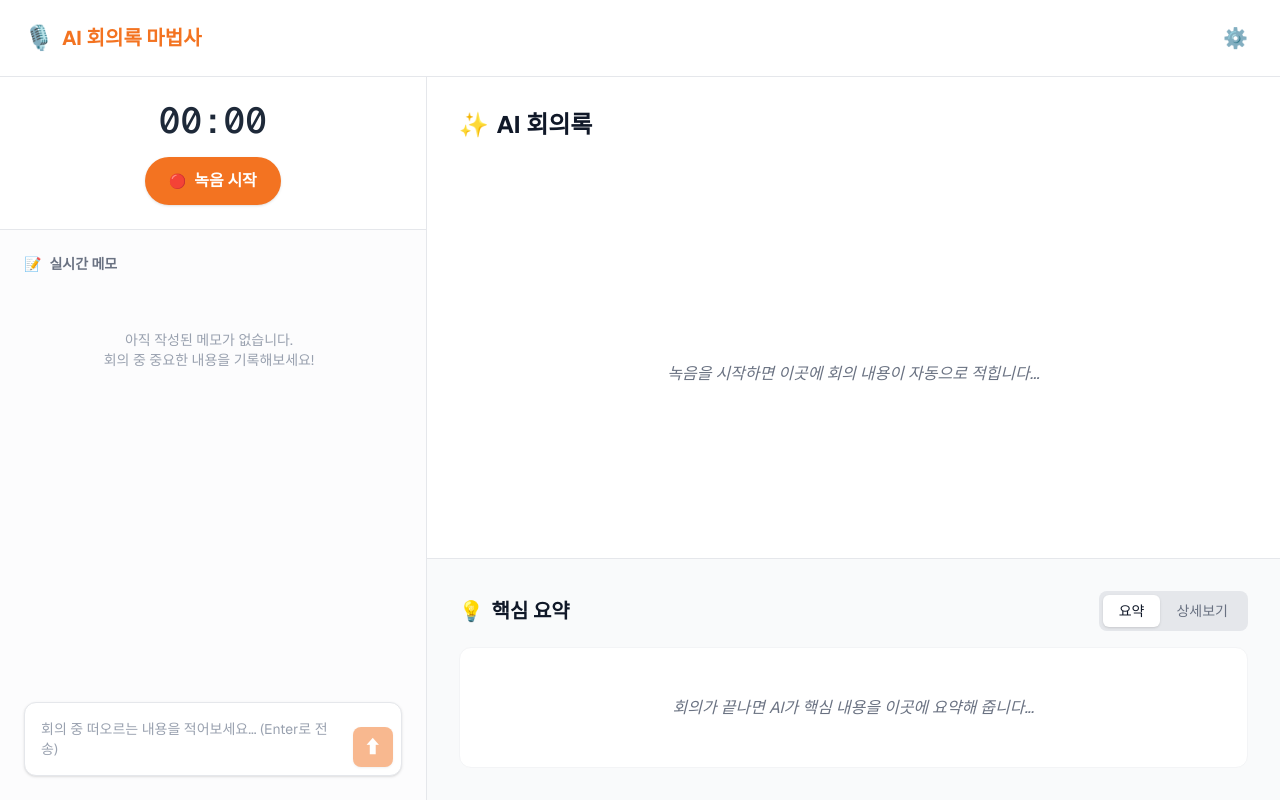
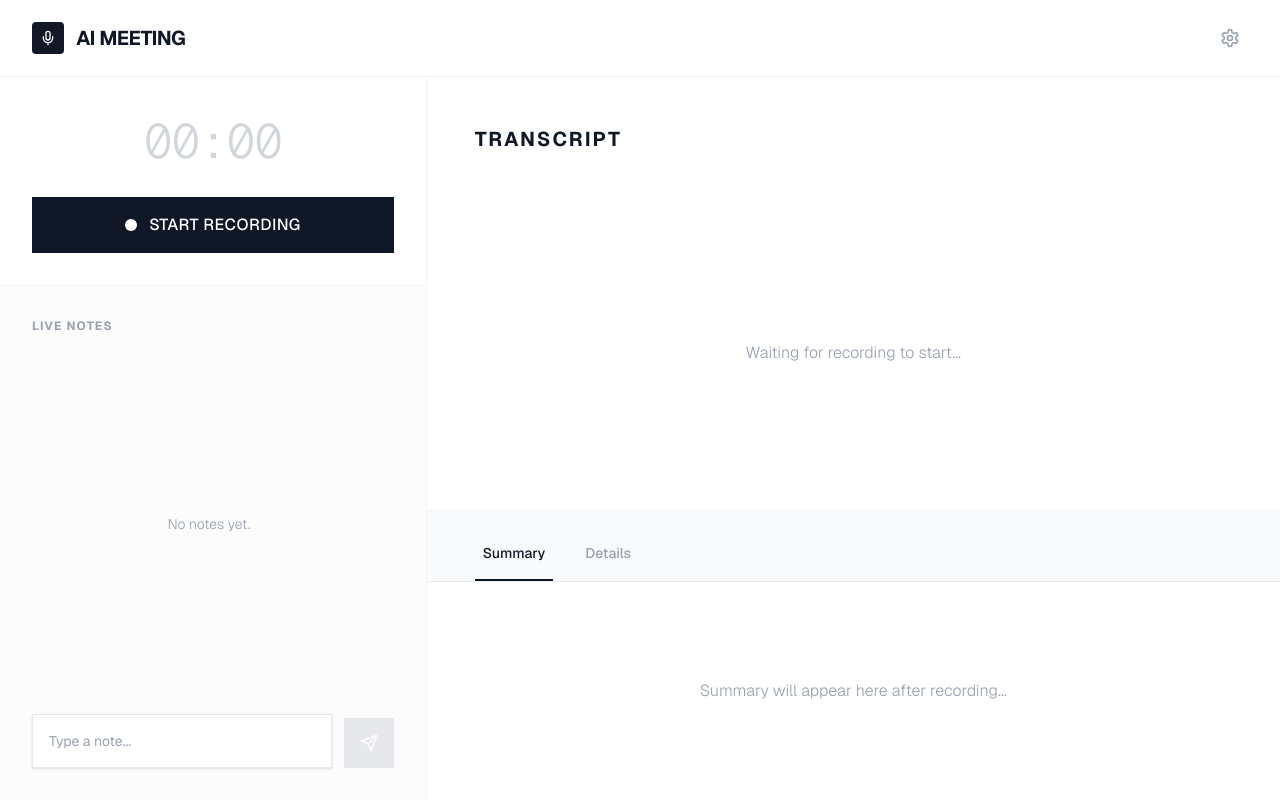
Before and after one commit to wisdom0924/ai_meeting_email, a Next.js app: page / in a window 1280 px wide. Built offline with nearby package versions, Linux system fonts and the light colour scheme.

Commit message:
디자인 변경

```diff
--- a/src/app/globals.css
+++ b/src/app/globals.css
@@ -1,9 +1,9 @@
 @import "tailwindcss";
 
 :root {
-  --background: #ffffff;
-  --foreground: #171717;
-  --primary: #F37321;
+  --background: #fafafa;
+  --foreground: #111827;
+  --primary: #111827;
 }
 
 @theme inline {
@@ -17,5 +17,6 @@
 body {
   background: var(--background);
   color: var(--foreground);
-  font-family: Arial, Helvetica, sans-serif;
+  font-family: var(--font-sans), Arial, Helvetica, sans-serif;
+  -webkit-font-smoothing: antialiased;
 }
--- a/src/components/Header.tsx
+++ b/src/components/Header.tsx
@@ -1,12 +1,14 @@
 export default function Header() {
   return (
-    <header className="flex items-center justify-between px-6 py-4 border-b border-gray-200">
-      <div className="flex items-center gap-2">
-        <div className="text-2xl">🎙️</div>
-        <h1 className="text-xl font-bold text-primary">AI 회의록 마법사</h1>
+    <header className="flex items-center justify-between px-8 py-5 bg-white/80 backdrop-blur-md border-b border-gray-100 sticky top-0 z-10">
+      <div className="flex items-center gap-3">
+        <div className="w-8 h-8 bg-primary rounded-sm flex items-center justify-center text-white text-sm">
+          <svg xmlns="http://www.w3.org/2000/svg" width="16" height="16" viewBox="0 0 24 24" fill="none" stroke="currentColor" strokeWidth="2" strokeLinecap="round" strokeLinejoin="round"><path d="M12 2a3 3 0 0 0-3 3v7a3 3 0 0 0 6 0V5a3 3 0 0 0-3-3Z"></path><path d="M19 10v2a7 7 0 0 1-14 0v-2"></path><line x1="12" x2="12" y1="19" y2="22"></line></svg>
+        </div>
+        <h1 className="text-xl font-bold tracking-tight text-gray-900">AI MEETING</h1>
       </div>
-      <button className="p-2 hover:bg-gray-100 rounded-md transition-colors">
-        <span className="text-xl">⚙️</span>
+      <button className="p-2 text-gray-400 hover:text-gray-900 transition-colors">
+        <svg xmlns="http://www.w3.org/2000/svg" width="20" height="20" viewBox="0 0 24 24" fill="none" stroke="currentColor" strokeWidth="2" strokeLinecap="round" strokeLinejoin="round"><path d="M12.22 2h-.44a2 2 0 0 0-2 2v.18a2 2 0 0 1-1 1.73l-.43.25a2 2 0 0 1-2 0l-.15-.08a2 2 0 0 0-2.73.73l-.22.38a2 2 0 0 0 .73 2.73l.15.1a2 2 0 0 1 1 1.72v.51a2 2 0 0 1-1 1.74l-.15.09a2 2 0 0 0-.73 2.73l.22.38a2 2 0 0 0 2.73.73l.15-.08a2 2 0 0 1 2 0l.43.25a2 2 0 0 1 1 1.73V20a2 2 0 0 0 2 2h.44a2 2 0 0 0 2-2v-.18a2 2 0 0 1 1-1.73l.43-.25a2 2 0 0 1 2 0l.15.08a2 2 0 0 0 2.73-.73l.22-.39a2 2 0 0 0-.73-2.73l-.15-.08a2 2 0 0 1-1-1.74v-.5a2 2 0 0 1 1-1.74l.15-.09a2 2 0 0 0 .73-2.73l-.22-.38a2 2 0 0 0-2.73-.73l-.15.08a2 2 0 0 1-2 0l-.43-.25a2 2 0 0 1-1-1.73V4a2 2 0 0 0-2-2z"></path><circle cx="12" cy="12" r="3"></circle></svg>
       </button>
     </header>
   );
--- a/src/components/RecordPanel.tsx
+++ b/src/components/RecordPanel.tsx
@@ -9,7 +9,7 @@ interface RecordPanelProps {
   onToggleRecord: () => void;
   memos: Memo[];
   onAddMemo: (text: string) => void;
-  audioLevel?: number; // 소리 크기를 받아오는 속성 추가
+  audioLevel?: number;
 }
 
 export default function RecordPanel({
@@ -20,10 +20,8 @@ export default function RecordPanel({
   onAddMemo,
   audioLevel = 0
 }: RecordPanelProps) {
-  // 사용자가 입력창에 쓰고 있는 글자를 저장하는 공간입니다.
   const [inputText, setInputText] = useState("");
 
-  // 초(seconds)를 받아서 '00:00' 모양으로 예쁘게 바꿔주는 함수예요.
   const formatTime = (seconds: number) => {
     const mins = Math.floor(seconds / 60);
     const secs = seconds % 60;
@@ -33,11 +31,10 @@ export default function RecordPanel({
   const handleAddMemo = () => {
     if (inputText.trim() === "") return;
     onAddMemo(inputText);
-    setInputText(""); // 전송 후 입력창 비우기
+    setInputText("");
   };
 
   const handleKeyDown = (e: React.KeyboardEvent<HTMLTextAreaElement>) => {
-    // Shift키 안누르고 Enter키만 눌렀을 때 메모가 전송되게 합니다!
     if (e.key === 'Enter' && !e.shiftKey) {
       e.preventDefault();
       handleAddMemo();
@@ -45,99 +42,109 @@ export default function RecordPanel({
   };
 
   return (
-    <section className="w-full md:w-1/3 min-h-[60vh] md:min-h-0 border-b md:border-b-0 md:border-r border-gray-200 flex flex-col bg-gray-50/50">
+    <section className="w-full md:w-1/3 min-h-[60vh] md:min-h-0 border-b md:border-b-0 md:border-r border-gray-100 flex flex-col bg-white">
 
       {/* 녹음 컨트롤러 부분 */}
-      <div className="p-4 md:p-6 border-b border-gray-200 flex flex-col items-center justify-center gap-4 bg-white">
-        <div className="text-5xl md:text-4xl font-mono font-medium text-gray-800 flex items-center gap-4">
+      <div className="p-8 border-b border-gray-100 flex flex-col items-center justify-center gap-6">
+        <div className="text-5xl font-mono font-light tracking-tight text-gray-900 flex items-center justify-center w-full h-16">
+          {isRecording ? (
+            <span className="text-red-500 animate-pulse">{formatTime(recordingTime)}</span>
+          ) : (
+            <span className="text-gray-300">00:00</span>
+          )}
+        </div>
+
         {isRecording && (
-            <div className="flex items-center gap-1 h-10">
+          <div className="flex items-center gap-1 h-6">
             {[
-                { delay: '0ms', baseH: 'h-4' },
-                { delay: '150ms', baseH: 'h-8' },
-                { delay: '300ms', baseH: 'h-5' },
-                { delay: '450ms', baseH: 'h-7' },
-                { delay: '600ms', baseH: 'h-3' },
+              { delay: '0ms', baseH: 'h-2' },
+              { delay: '150ms', baseH: 'h-5' },
+              { delay: '300ms', baseH: 'h-3' },
+              { delay: '450ms', baseH: 'h-6' },
+              { delay: '600ms', baseH: 'h-2' },
             ].map((bar, i) => (
               <div
                 key={i}
-                  className={`w-1.5 bg-red-500 rounded-full transition-all duration-300 ${
-                    audioLevel > 5 ? `animate-bounce ${bar.baseH}` : 'h-1.5'
+                className={`w-1 bg-gray-900 transition-all duration-300 ${
+                  audioLevel > 5 ? `animate-pulse ${bar.baseH}` : 'h-1'
                 }`}
                 style={{ animationDelay: bar.delay }}
               ></div>
             ))}
           </div>
         )}
-          <span className={isRecording ? "text-red-500" : ""}>
-            {formatTime(recordingTime)}
-          </span>
-        </div>
-        <div className="flex gap-4 w-full px-4 md:px-0 justify-center">
+
         <button
           onClick={onToggleRecord}
-            className={`flex-1 md:flex-none flex items-center justify-center gap-2 px-4 py-4 md:px-6 md:py-3 rounded-full font-bold shadow-sm transition-colors text-lg md:text-base ${
+          className={`w-full py-4 px-6 flex items-center justify-center gap-3 font-medium tracking-wide transition-all duration-300 ${
             isRecording
-                ? "bg-red-100 text-red-600 hover:bg-red-200"
-                : "bg-primary hover:bg-primary/90 text-white"
+              ? "bg-white border-2 border-red-500 text-red-500 hover:bg-red-50"
+              : "bg-gray-900 text-white hover:bg-gray-800"
           }`}
         >
-            <span className="text-xl md:text-sm">{isRecording ? "⏹️" : "🔴"}</span>
-            {isRecording ? "녹음 중지" : "녹음 시작"}
+          {isRecording ? (
+            <>
+              <div className="w-3 h-3 bg-red-500 rounded-sm"></div>
+              RECORDING
+            </>
+          ) : (
+            <>
+              <div className="w-3 h-3 bg-white rounded-full"></div>
+              START RECORDING
+            </>
+          )}
         </button>
-        </div>
       </div>
 
       {/* 실시간 메모 리스트 & 입력창 */}
-      <div className="flex flex-col flex-1 p-6 overflow-hidden">
-        <h2 className="text-sm font-semibold text-gray-500 mb-4 flex items-center gap-2">
-          <span>📝</span> 실시간 메모
+      <div className="flex flex-col flex-1 p-8 overflow-hidden bg-gray-50/50">
+        <h2 className="text-xs font-bold tracking-widest text-gray-400 uppercase mb-6">
+          Live Notes
         </h2>
 
-        <div className="flex-1 overflow-y-auto mb-4 pr-2 space-y-4">
+        <div className="flex-1 overflow-y-auto mb-6 pr-2 space-y-6">
           {memos.length === 0 ? (
-            <div className="text-gray-400 text-sm text-center mt-10">
-              아직 작성된 메모가 없습니다.<br/>회의 중 중요한 내용을 기록해보세요!
+            <div className="text-gray-400 text-sm flex items-center justify-center h-full font-light">
+              No notes yet.
             </div>
           ) : (
             memos.map((memo) => (
-              <div key={memo.id} className={`flex flex-col ${memo.type === 'system' ? 'items-center' : 'items-end'}`}>
+              <div key={memo.id} className="flex flex-col gap-1">
                 {memo.type === 'system' ? (
-                  <div className="bg-gray-100 text-gray-600 px-4 py-3 rounded-lg my-2 text-sm text-center shadow-sm w-full max-w-[90%]">
-                    <div className="font-medium">{memo.text}</div>
+                  <div className="w-full text-center py-4">
+                    <span className="text-xs font-medium text-gray-400 uppercase tracking-wider">{memo.text}</span>
                     {memo.audioUrl && (
-                      <audio controls src={memo.audioUrl} className="w-full h-8 mt-3" />
+                      <audio controls src={memo.audioUrl} className="w-full h-8 mt-3 opacity-70 grayscale" />
                     )}
-                    <div className="text-xs text-gray-400 mt-2">{memo.time}</div>
                   </div>
                 ) : (
-                  <>
-                    <div className="bg-primary/10 text-gray-800 px-4 py-2 rounded-2xl rounded-tr-sm inline-block max-w-[90%] shadow-sm text-sm">
+                  <div className="flex flex-col items-end gap-1">
+                    <div className="bg-white border border-gray-100 text-gray-800 px-5 py-3 shadow-sm text-sm w-[85%] leading-relaxed rounded-tl-xl rounded-tr-xl rounded-bl-xl">
                       {memo.text}
                     </div>
-                    <span className="text-xs text-gray-400 mt-1">{memo.time}</span>
-                  </>
+                    <span className="text-[10px] text-gray-400 font-mono">{memo.time}</span>
+                  </div>
                 )}
               </div>
             ))
           )}
         </div>
 
-        <div className="flex items-end gap-2 bg-white border border-gray-200 p-2 rounded-xl shadow-sm focus-within:ring-2 focus-within:ring-primary/20 focus-within:border-primary transition-all">
+        <div className="flex items-end gap-3">
           <textarea
             value={inputText}
             onChange={(e) => setInputText(e.target.value)}
             onKeyDown={handleKeyDown}
-            className="flex-1 p-2 max-h-24 resize-none outline-none text-gray-800 placeholder-gray-400 rounded-lg text-sm bg-transparent"
-            placeholder="회의 중 떠오르는 내용을 적어보세요... (Enter로 전송)"
-            rows={2}
+            className="flex-1 p-4 max-h-24 resize-none outline-none text-gray-800 placeholder-gray-400 bg-white border border-gray-200 focus:border-gray-900 transition-colors text-sm shadow-sm rounded-none"
+            placeholder="Type a note..."
+            rows={1}
           ></textarea>
           <button
             onClick={handleAddMemo}
-            className="p-2 bg-primary hover:bg-primary/90 text-white rounded-lg shadow-sm transition-colors flex-shrink-0 h-10 w-10 flex items-center justify-center disabled:opacity-50"
+            className="p-4 bg-gray-900 hover:bg-gray-800 text-white transition-colors flex-shrink-0 flex items-center justify-center disabled:opacity-50 disabled:bg-gray-300"
             disabled={inputText.trim() === ""}
           >
-            <span className="text-lg">⬆</span>
+            <svg xmlns="http://www.w3.org/2000/svg" width="18" height="18" viewBox="0 0 24 24" fill="none" stroke="currentColor" strokeWidth="2" strokeLinecap="round" strokeLinejoin="round"><line x1="22" y1="2" x2="11" y2="13"></line><polygon points="22 2 15 22 11 13 2 9 22 2"></polygon></svg>
           </button>
         </div>
       </div>
--- a/src/components/TranscriptPanel.tsx
+++ b/src/components/TranscriptPanel.tsx
@@ -24,38 +24,38 @@ export default function TranscriptPanel({
 
   return (
     <section className="w-full md:flex-1 min-h-[60vh] md:min-h-0 flex flex-col bg-white">
-      <div className="flex-1 p-6 md:p-8 border-b border-gray-200 overflow-y-auto">
-        <h2 className="text-2xl font-bold mb-6 flex items-center gap-2">
-          <span>✨</span>AI 회의록
+      <div className="flex-1 p-8 md:p-12 border-b border-gray-100 overflow-y-auto">
+        <h2 className="text-xl font-bold tracking-tight text-gray-900 mb-8 uppercase tracking-widest">
+          Transcript
         </h2>
 
         {/* 글자가 나타나는 곳! */}
         {!isRecording && fullTranscript.length === 0 && !isTranscribing && (
-          <div className="text-gray-500 italic flex h-full items-center justify-center">
-            녹음을 시작하면 이곳에 회의 내용이 자동으로 적힙니다...
+          <div className="text-gray-400 font-light flex h-full items-center justify-center">
+            Waiting for recording to start...
           </div>
         )}
 
-        <div className="space-y-4 text-gray-800 leading-relaxed">
+        <div className="space-y-6 text-gray-800 font-light leading-relaxed">
           {/* 이미 말하기 완료된 문장들 */}
           {fullTranscript.map((block) => (
-            <div key={block.id} className="bg-gray-50 p-4 rounded-xl shadow-sm border border-gray-100 flex flex-col gap-2">
-              <div className="text-xs text-gray-400 font-medium flex items-center gap-1">
-                <span>🕒</span> {block.time}
+            <div key={block.id} className="flex gap-4 group">
+              <div className="text-xs text-gray-400 font-mono pt-1 w-12 flex-shrink-0">
+                {block.time}
               </div>
-              <p>{block.text}</p>
+              <p className="flex-1 text-gray-800 group-hover:text-black transition-colors">{block.text}</p>
             </div>
           ))}
 
           {/* 지금 막 말하고 있는 중인 문장 (진한 글씨로 표시) */}
           {transcript && (
-            <div className="flex flex-col gap-3 justify-center items-center py-10">
-              <div className="flex gap-2">
-                <div className="w-3 h-3 bg-primary rounded-full animate-bounce" style={{ animationDelay: '0ms' }}></div>
-                <div className="w-3 h-3 bg-primary rounded-full animate-bounce" style={{ animationDelay: '150ms' }}></div>
-                <div className="w-3 h-3 bg-primary rounded-full animate-bounce" style={{ animationDelay: '300ms' }}></div>
+            <div className="flex gap-4 items-start py-4">
+               <div className="text-xs text-gray-400 font-mono pt-1 w-12 flex-shrink-0 flex gap-1">
+                 <span className="w-1 h-1 bg-gray-400 rounded-full animate-bounce" style={{ animationDelay: '0ms' }}></span>
+                 <span className="w-1 h-1 bg-gray-400 rounded-full animate-bounce" style={{ animationDelay: '150ms' }}></span>
+                 <span className="w-1 h-1 bg-gray-400 rounded-full animate-bounce" style={{ animationDelay: '300ms' }}></span>
               </div>
-              <p className="text-primary font-medium text-center animate-pulse">
+              <p className="flex-1 text-gray-400 animate-pulse">
                 {transcript}
               </p>
             </div>
@@ -63,104 +63,116 @@ export default function TranscriptPanel({
         </div>
       </div>
 
-      <div className="h-auto md:h-1/3 p-6 md:p-8 bg-gray-50 flex-none flex flex-col">
-        <div className="flex items-center justify-between mb-4">
-          <h2 className="text-xl font-bold flex items-center gap-2">
-            <span>💡</span> 핵심 요약
-          </h2>
-          <div className="flex bg-gray-200 rounded-lg p-1">
+      <div className="h-auto md:h-2/5 flex flex-col bg-gray-50">
+        <div className="flex items-center px-8 md:px-12 pt-8 border-b border-gray-200">
           <button
             onClick={() => setActiveTab('summary')}
-              className={`px-4 py-1.5 rounded-md text-sm font-medium transition-colors ${
+            className={`pb-4 px-2 text-sm font-medium transition-all mr-6 ${
               activeTab === 'summary'
-                  ? 'bg-white text-gray-900 shadow-sm'
-                  : 'text-gray-500 hover:text-gray-700'
+                ? 'text-gray-900 border-b-2 border-gray-900'
+                : 'text-gray-400 hover:text-gray-600 border-b-2 border-transparent'
             }`}
           >
-              요약
+            Summary
           </button>
           <button
             onClick={() => setActiveTab('details')}
-              className={`px-4 py-1.5 rounded-md text-sm font-medium transition-colors ${
+            className={`pb-4 px-2 text-sm font-medium transition-all ${
               activeTab === 'details'
-                  ? 'bg-white text-gray-900 shadow-sm'
-                  : 'text-gray-500 hover:text-gray-700'
+                ? 'text-gray-900 border-b-2 border-gray-900'
+                : 'text-gray-400 hover:text-gray-600 border-b-2 border-transparent'
             }`}
           >
-              상세보기
+            Details
           </button>
         </div>
-        </div>
 
-        <div className="flex-1 overflow-y-auto bg-white rounded-xl border border-gray-100 p-4">
+        <div className="flex-1 overflow-y-auto p-8 md:px-12 md:py-8 bg-white">
           {activeTab === 'summary' ? (
             summary ? (
               <div
-                className="text-gray-700 whitespace-pre-wrap leading-relaxed outline-none hover:bg-gray-50 focus:bg-gray-50 transition-colors p-2 rounded cursor-text"
+                className="text-gray-700 font-light whitespace-pre-wrap leading-relaxed outline-none focus:bg-gray-50 transition-colors cursor-text"
                 contentEditable={true}
                 suppressContentEditableWarning={true}
               >
                 {summary}
               </div>
             ) : (
-              <div className="text-gray-500 italic flex h-32 md:h-full items-center justify-center">
-                회의가 끝나면 AI가 핵심 내용을 이곳에 요약해 줍니다...
+              <div className="text-gray-400 font-light flex h-32 md:h-full items-center justify-center">
+                Summary will appear here after recording...
               </div>
             )
           ) : (
             details ? (
               <div
-                className="p-6 md:p-8 rounded-lg text-gray-900 font-sans text-sm md:text-base leading-relaxed h-full overflow-y-auto outline-none hover:bg-gray-50 focus:bg-gray-50 transition-colors cursor-text"
+                className="text-gray-800 font-light text-sm md:text-base leading-relaxed h-full overflow-y-auto outline-none focus:bg-gray-50 transition-colors cursor-text"
                 contentEditable={true}
                 suppressContentEditableWarning={true}
               >
-                <div className="text-xs text-gray-400 mb-6 flex items-center gap-1 cursor-default select-none" contentEditable={false}>
-                  <span>✏️</span> 텍스트를 마우스로 클릭하면 내용을 자유롭게 수정할 수 있습니다.
+                <div className="text-xs text-gray-400 mb-8 uppercase tracking-widest flex items-center gap-2 cursor-default select-none" contentEditable={false}>
+                  <svg xmlns="http://www.w3.org/2000/svg" width="14" height="14" viewBox="0 0 24 24" fill="none" stroke="currentColor" strokeWidth="2" strokeLinecap="round" strokeLinejoin="round"><path d="M17 3a2.828 2.828 0 1 1 4 4L7.5 20.5 2 22l1.5-5.5L17 3z"></path></svg>
+                  Click text to edit
                 </div>
-                <h3 className="text-2xl md:text-3xl font-bold mb-6 tracking-tight">{details.title}</h3>
 
-                <div className="mb-8 space-y-1">
+                <h3 className="text-2xl font-bold mb-8 tracking-tight text-gray-900">{details.title}</h3>
+
+                <div className="mb-10 p-6 bg-gray-50 rounded-none border-l-2 border-gray-900">
                   {Object.entries(details.meta).map(([key, value]) => (
-                    <div key={key}>
-                      {key} : {value as React.ReactNode}
+                    <div key={key} className="flex mb-2 last:mb-0">
+                      <span className="w-24 text-gray-500">{key}</span>
+                      <span className="text-gray-900">{value as React.ReactNode}</span>
                     </div>
                   ))}
                 </div>
 
-                <div className="space-y-8 mb-8">
+                <div className="space-y-12 mb-12">
                   {details.agendas.map((agenda: any, idx: number) => (
                     <div key={idx}>
-                      <div className="mb-2">{agenda.title}</div>
-                      <div className="flex mb-2">
-                        <span className="mr-2 whitespace-nowrap">논의 내용 :</span>
-                        <div>
+                      <h4 className="text-lg font-medium text-gray-900 mb-4">{idx + 1}. {agenda.title}</h4>
+
+                      <div className="flex mb-4">
+                        <span className="w-24 text-gray-500 flex-shrink-0">Discussion</span>
+                        <div className="flex-1 space-y-2">
                           {agenda.discussions.map((d: string, i: number) => (
-                            <div key={i}>{d}</div>
+                            <div key={i} className="flex gap-2">
+                              <span className="text-gray-300">-</span>
+                              <span>{d}</span>
+                            </div>
                           ))}
                         </div>
                       </div>
-                  <div className="mb-2 whitespace-pre-line">
-                    결정 사항 : {agenda.decisions}
+
+                      <div className="flex mb-4">
+                        <span className="w-24 text-gray-500 flex-shrink-0">Decisions</span>
+                        <div className="flex-1 whitespace-pre-line text-gray-900 font-medium">
+                          {agenda.decisions}
                         </div>
-                      <div>
-                        액션 아이템 : {agenda.actions}
+                      </div>
+
+                      <div className="flex">
+                        <span className="w-24 text-gray-500 flex-shrink-0">Action Items</span>
+                        <div className="flex-1">
+                          {agenda.actions}
+                        </div>
                       </div>
                     </div>
                   ))}
                 </div>
 
-                <div className="space-y-1">
-                  <div>
-                    다음 회의 일정 : {details.nextMeeting}
+                <div className="border-t border-gray-100 pt-8 space-y-4">
+                  <div className="flex">
+                    <span className="w-32 text-gray-500">Next Meeting</span>
+                    <span className="text-gray-900">{details.nextMeeting}</span>
                   </div>
-                  <div>
-                    추가 논의 사항 : {details.additionalNotes}
+                  <div className="flex">
+                    <span className="w-32 text-gray-500">Notes</span>
+                    <span className="text-gray-900">{details.additionalNotes}</span>
                   </div>
                 </div>
               </div>
             ) : (
-              <div className="text-gray-500 italic flex h-32 md:h-full items-center justify-center">
-                회의의 상세한 분석 내용이 이곳에 표시됩니다...
+              <div className="text-gray-400 font-light flex h-32 md:h-full items-center justify-center">
+                Detailed notes will appear here...
               </div>
             )
           )}
```
Lines whose indentation alone changed are shown as unchanged.
